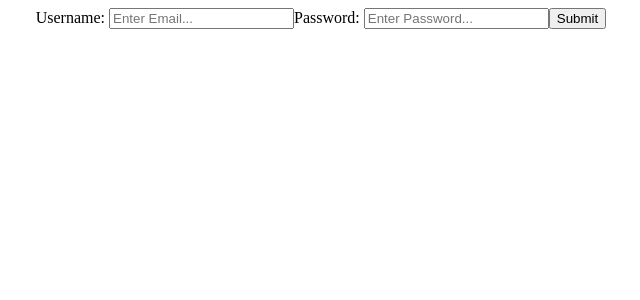
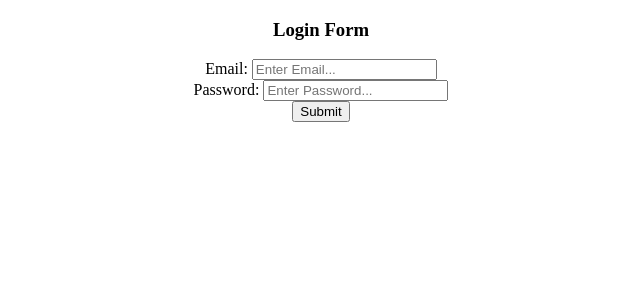
Before and after one commit to mahammasood1/react-login-component, a React (Create React App) app in the folder custom-login-component/: page / in a window 1280 px wide. Shown: the top 300 px of the page, without its empty margins (319-959 px from the left). Built offline with nearby package versions, Linux system fonts and the light colour scheme.

Commit message:
form complete

```diff
--- a/custom-login-component/src/App.js
+++ b/custom-login-component/src/App.js
@@ -4,8 +4,6 @@ import './components/LoginForm';
 import LoginForm from './components/LoginForm';
 import config from './fields.json'
 class App extends React.Component {
-
-
 
   render() {
 
--- a/custom-login-component/src/components/LoginForm.js
+++ b/custom-login-component/src/components/LoginForm.js
@@ -1,60 +1,46 @@
-import React  from 'react';
+import React from 'react';
 class LoginForm extends React.Component {
 
-  constructor(props){
+    constructor(props) {
         super(props);
         this.state = {
             email: '',
-      pass: '',
+            password: '',
+        };
     }
 
-    this.handleEmailChange = this.handleEmailChange.bind(this);
-    this.handlePassChange = this.handlePassChange.bind(this);
-    this.handleSubmit = this.handleSubmit.bind(this);
-  }
+    handleSubmit = (e) => {
 
-  handleSubmit(e) {
-
-    alert( this.state.email )
-    alert( this.state.pass )
+        alert(this.state.email);
+        alert(this.state.password);
         e.preventDefault();
     }
 
-  handleEmailChange(e) {
+    handleChange = (field) => (event) => {
         this.setState({
-      email: e.target.value,
-    })
-  }
-
-  handlePassChange(e) {
-    this.setState({
-      pass: e.target.value
+            [field]: event.target.value,
         })
     }
 
     render() {
         return (
             <div className="App">
+                <h3>{this.props.fields.label}</h3>
                 <form onSubmit={this.handleSubmit}>
-          <label for="email">{this.props.fields.email.label}</label>
+                    {this.props.fields.fields.map(field => (
+                        <div>
+                            <label for={field.name}>{field.label}</label>
                             <input
-            type={this.props.fields.email.type}
-            value={this.state.email}
-            onChange={this.handleEmailChange}
-            id="email"
-            placeholder={this.props.fields.email.placeholder}
-            name={this.props.fields.email.name}/>
-
-          <label for="pass">{this.props.fields.password.label}</label>
-          <input
-            type="password"
-            value={this.state.pass}
-            onChange={this.handlePassChange}
-            id="pass"
-            placeholder={this.props.fields.password.placeholder}
-            name={this.props.fields.password.name}/>
-
-          <input type="submit"/>
+                                type={field.type}
+                                value={this.state[field.name]}
+                                onChange={this.handleChange(field.name)}
+                                id={field.name}
+                                placeholder={field.placeholder}
+                                name={field.name} />
+                        </div>
+                    ))
+                    }
+                    <input type="submit" />
                 </form>
             </div>
         );
--- a/custom-login-component/src/fields.json
+++ b/custom-login-component/src/fields.json
@@ -1,14 +1,19 @@
 {
-    "email": {
-      "label": "Username: ",
-      "name": "Username ",
+    "label": "Login Form",
+    "classes": "" ,
+    "fields": [
+    {
+      "label": "Email: ",
+      "name": "email",
       "type":"Email",
       "placeholder": "Enter Email..."
     },
-    "password": {
+
+    {
       "label": "Password: ",
-      "name": "Password",
+      "name": "password",
       "type": "Password",
       "placeholder": "Enter Password..."
     }
-  }
+  ]
+}
```
Lines whose indentation alone changed are shown as unchanged.
